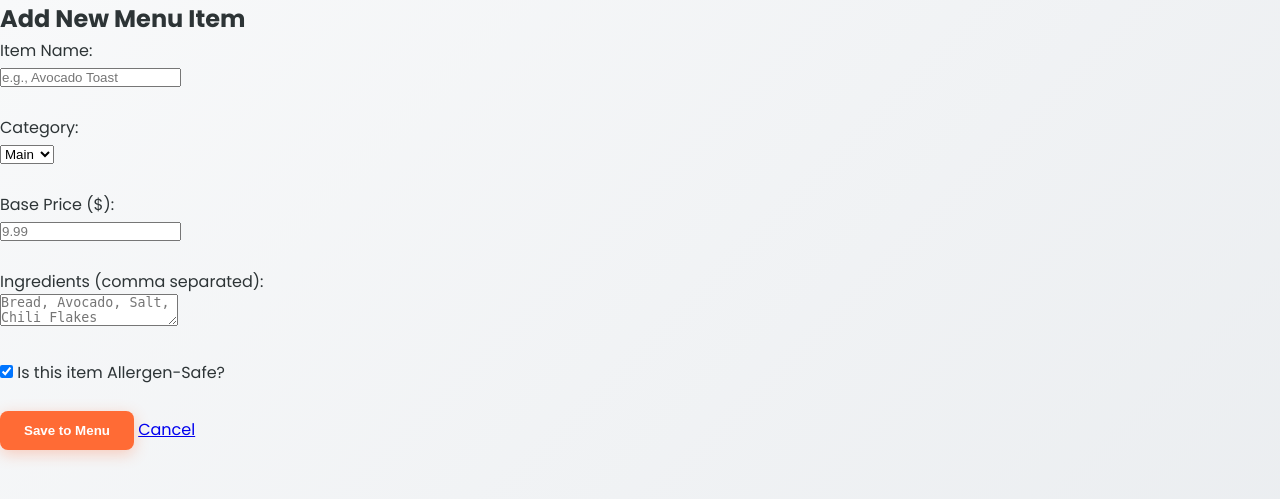
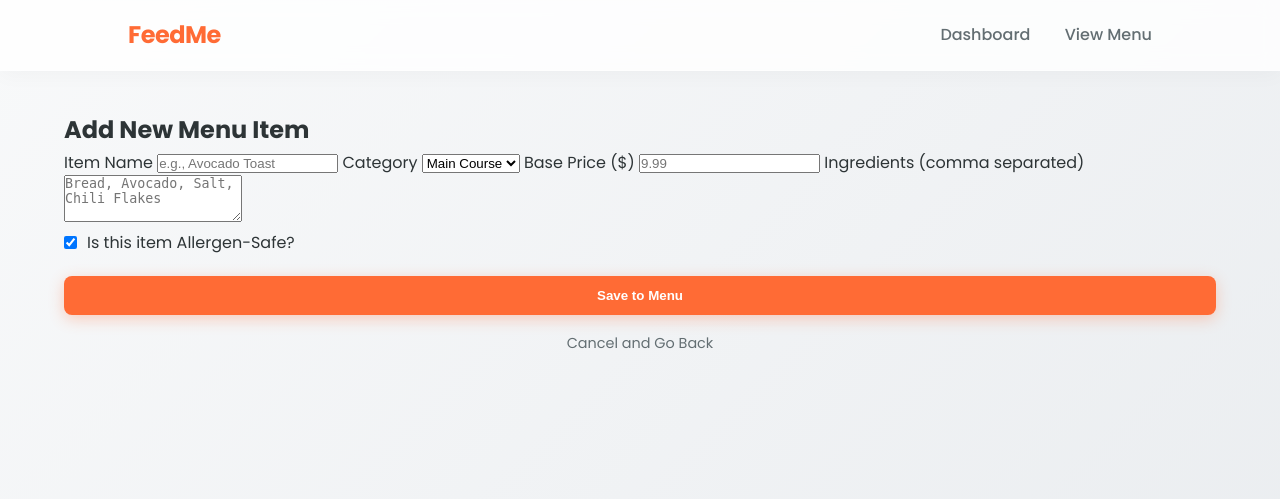
Before and after one commit to Solomonn08/FeedMeProject, a Flask app: template templates/add_item.html in a window 1280 px wide. Shown: the top 499 px of the page. Run offline with Flask 3, Linux system fonts and the light colour scheme; the template is opened without the code that fills it, so the values that code supplies are empty.

Commit message:
Refactor add_item.html for improved layout and styling

```diff
--- a/templates/add_item.html
+++ b/templates/add_item.html
@@ -1,35 +1,53 @@
 <!DOCTYPE html>
-<html>
+<html lang="en">
 <head>
+    <meta charset="UTF-8">
+    <meta name="viewport" content="width=device-width, initial-scale=1.0">
+    <title>FeedMe - Add New Item</title>
     <link rel="stylesheet" href="{{ url_for('static', filename='style.css') }}">
-
-    <title>FeedMe - Add New Item</title>
 </head>
 <body>
-    <h2>Add New Menu Item</h2>
-    <form method="POST">
-        <label>Item Name:</label><br>
-        <input type="text" name="name" placeholder="e.g., Avocado Toast" required><br><br>
 
-        <label>Category:</label><br>
-        <select name="category">
-            <option value="Main">Main</option>
-            <option value="Side">Side</option>
-            <option value="Drink">Drink</option>
-        </select><br><br>
+    <nav>
+        <h1>FeedMe</h1>
+        <div class="nav-links">
+            <a href="/">Dashboard</a>
+            <a href="/menu">View Menu</a>
+        </div>
+    </nav>
 
-        <label>Base Price ($):</label><br>
-        <input type="number" step="0.01" name="price" placeholder="9.99" required><br><br>
+    <div class="container">
+        <form method="POST">
+            <h2>Add New Menu Item</h2>
 
-        <label>Ingredients (comma separated):</label><br>
-        <textarea name="ingredients" placeholder="Bread, Avocado, Salt, Chili Flakes"></textarea><br><br>
+            <label>Item Name</label>
+            <input type="text" name="name" placeholder="e.g., Avocado Toast" required>
 
-        <label>
-            <input type="checkbox" name="allergen_free" checked> Is this item Allergen-Safe?
-        </label><br><br>
+            <label>Category</label>
+            <select name="category">
+                <option value="Main">Main Course</option>
+                <option value="Side">Side Dish</option>
+                <option value="Drink">Beverage</option>
+            </select>
 
-        <button type="submit">Save to Menu</button>
-        <a href="/">Cancel</a>
-    </form>
+            <label>Base Price ($)</label>
+            <input type="number" step="0.01" name="price" placeholder="9.99" required>
+
+            <label>Ingredients (comma separated)</label>
+            <textarea name="ingredients" rows="3" placeholder="Bread, Avocado, Salt, Chili Flakes"></textarea>
+
+            <div style="margin-bottom: 20px; display: flex; align-items: center; gap: 10px;">
+                <input type="checkbox" name="allergen_free" checked style="width: auto; margin: 0;">
+                <span>Is this item Allergen-Safe?</span>
+            </div>
+
+            <button type="submit" style="width: 100%;">Save to Menu</button>
+
+            <div style="text-align: center; margin-top: 15px;">
+                <a href="/" style="color: #636e72; text-decoration: none; font-size: 0.9rem;">Cancel and Go Back</a>
+            </div>
+        </form>
+    </div>
+
 </body>
 </html>
```
